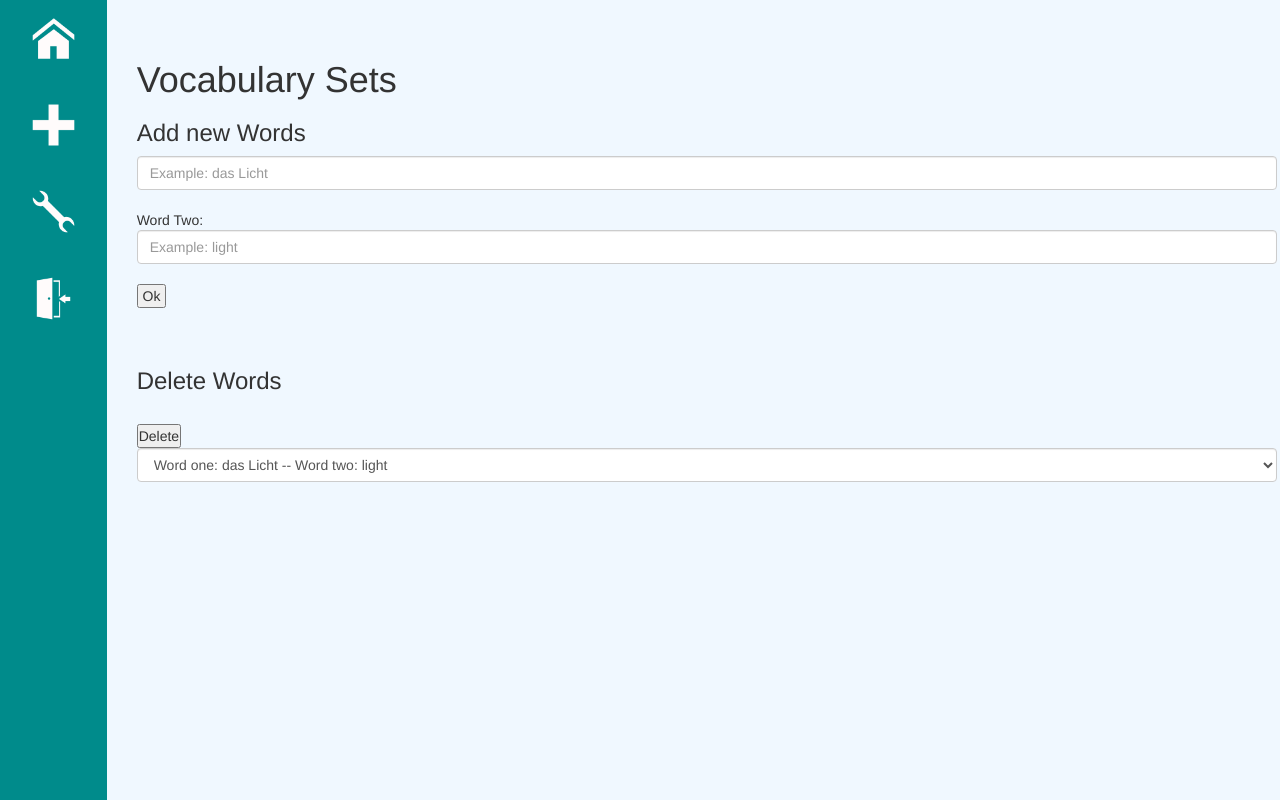
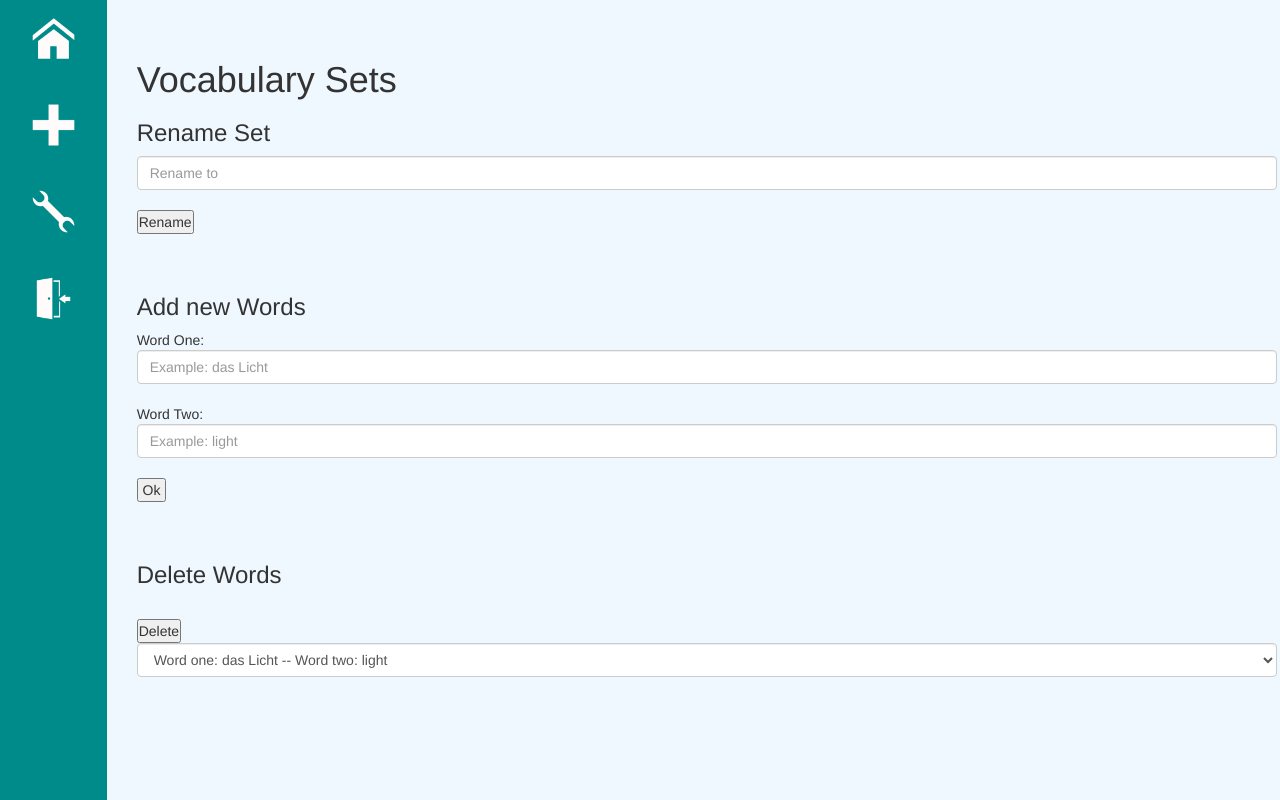
Before and after one commit to MHoldAcc/LangWiz, a PHP site: page /pages/editvocabulary.php in a window 1280 px wide. Run offline with PHP 8.4, Linux system fonts and the light colour scheme; a user stored in the database is signed in; data comes from the database, SQL or seed files in the repository; some libraries are stand-ins or nearby versions.

Commit message:
added rename set (untestet)

```diff
--- a/assets/includes/connectDatabase.php
+++ b/assets/includes/connectDatabase.php
@@ -37,7 +37,18 @@ if(!empty($_POST["newSet"])){
     }
 }
 
-/*Fuehrt Code aus nachdem der Delete-Button betaetigt wurde.*/
+function renameSet ($renamed){
+    $connection = mysqli_connect("localhost", "root", "", "langwizz"); // Establishing connection with server..
+    $query = mysqli_query($connection, "UPDATE `sets` set `setName`='" . $renamed . "' where  setName like '" . $_GET['set'] . "'");
+    if ($query) {
+        echo "Set has been renamed";
+        header("location: dashboard.php");
+    } else {
+        echo "ups";
+    }
+}
+
+/*Fuehrt Code aus nachdem der Delete-Button betaetigt wurde.*
 if(!empty($_POST['delete'])) {
     $connection = mysqli_connect("localhost", "root", "", "langwizz"); // Establishing connection with server..
     $delete = "delete from words where wordID = ?";
@@ -45,26 +56,26 @@ if(!empty($_POST['delete'])) {
     $sql = "select * from words";
     //$sql = "select * from words ";
     createDropdown($connection, $sql);
-}
+}*/
 
 
 function insertIntoDB($wordOne, $wordTwo) {
     $connection = mysqli_connect("localhost", "root", "", "langwizz"); // Establishing connection with server..
     $query = mysqli_query($connection, "insert into `words`(word1, word2) values ('".$wordOne."', '".$wordTwo."')");
     if ($query) {
-        $query2 = mysqli_query($connection, "insert into `word_set` (setFK, wordFK) VALUES ((select setID from sets WHERE setName like '".$_COOKIE['set1']."'),(select wordID from words WHERE word1 like '".$wordOne."' and word2 like '".$wordTwo."'))");
+        $query2 = mysqli_query($connection, "insert into `word_set` (setFK, wordFK) VALUES ((select setID from sets WHERE setName like '".$_GET['set']."'),(select wordID from words WHERE word1 like '".$wordOne."' and word2 like '".$wordTwo."'))");
         if ($query2) {
             echo "Words Successfully added.....";
-            header("location: ../../pages/dashboard.php");
+            header("location: dashboard.php");
         } else {
             echo "Error..5..!!";
             mysqli_query($connection, "delete from words where wordID like (select wordID from words WHERE word1 like '".$wordOne."' and word2 like '".$wordTwo."')");
-            header("location: ../../pages/editvocabulary.php");
+            header("location: editvocabulary.php");
         }
     } else {
         echo "Error....!!";
         mysqli_query($connection, "delete from words where wordID like (select wordID from words WHERE word1 like '".$wordOne."' and word2 like '".$wordTwo."')");
-        header("location: ../../pages/editvocabulary.php");
+        header("location: editvocabulary.php");
     }
     mysqli_close($connection);
 }
--- a/pages/editvocabulary.php
+++ b/pages/editvocabulary.php
@@ -33,8 +33,24 @@
         <div class="editVocabulary">
             <div class="placeholder"></div>
             <h1>Vocabulary Sets</h1>
+            <h3>Rename Set</h3>
+            <form method="post" action="editvocabulary.php" accept-charset="utf-8">
+                <input type="text" class="form-control" name="renamed" placeholder="Rename to" /><br>
+                <input type="submit" value="Rename" name="rename" class="newWords"/>
+            </form>
+            <?php
+            /*Führt Code aus nachdem der Erfassen-Button betätigt wurde.*/
+            if(!empty($_POST["rename"])){
+                if($_POST['renamed'] != ""){
+                    $renamed = $_POST['renamed'];
+                    renameSet($renamed);
+                }
+            }
+            ?>
+            <br><br>
             <h3>Add new Words</h3>
             <form method="post" action="editvocabulary.php" accept-charset="utf-8">
+                Word One:
                 <input type="text" class="form-control" name="wordOne" placeholder="Example: das Licht" /><br>
                 Word Two:
                 <input type="text" class="form-control" name="wordTwo" placeholder="Example: light" /><br>
```
